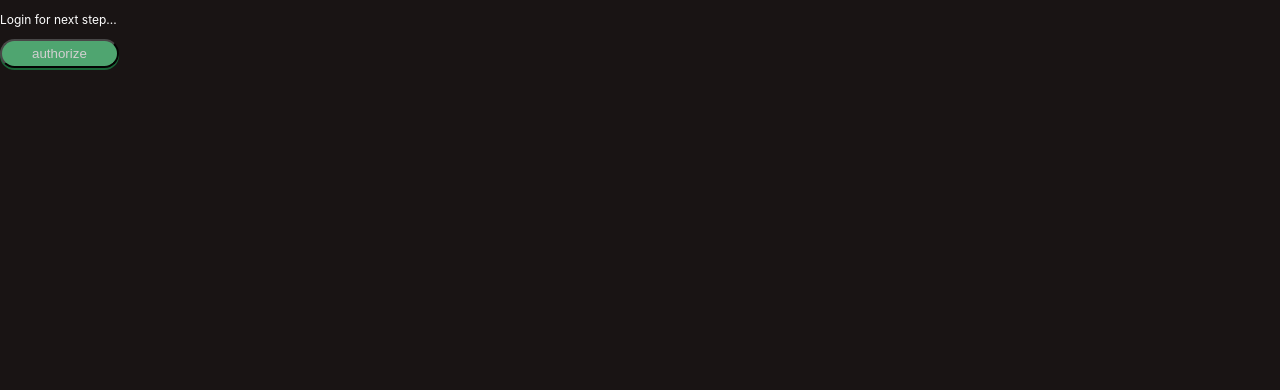
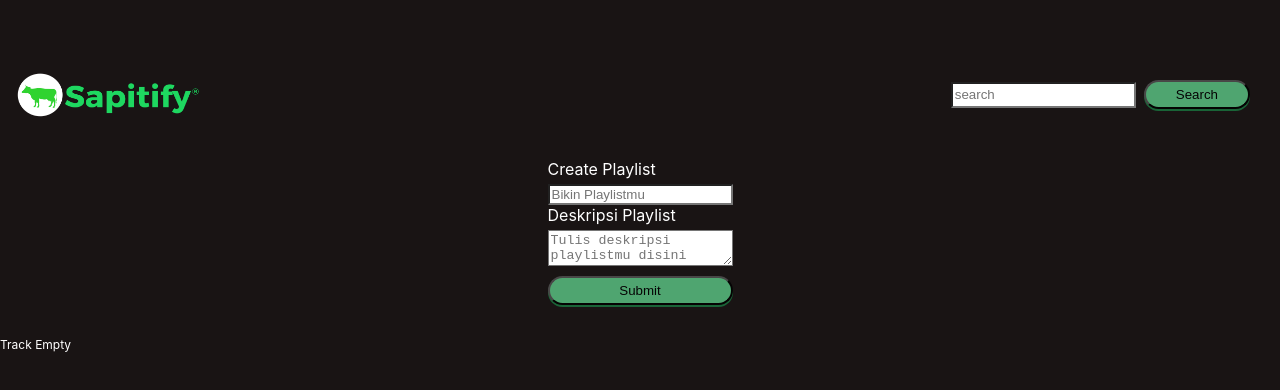
Before and after one commit to tiardwikrisnanto/sapitify-v2, a React (Create React App) app: page / in a window 1280 px wide. Shown: the top 390 px of the page. Built offline with nearby package versions, Linux system fonts and the light colour scheme; no server answers.

Commit message:
use Route

```diff
--- a/package.json
+++ b/package.json
@@ -11,6 +11,7 @@
     "react": "^17.0.2",
     "react-dom": "^17.0.2",
     "react-redux": "^7.2.8",
+    "react-router-dom": "^6.3.0",
     "react-scripts": "5.0.0",
     "react-toastify": "^8.2.0",
     "web-vitals": "^2.1.4"
--- a/src/App.js
+++ b/src/App.js
@@ -1,11 +1,19 @@
 
+import { BrowserRouter, Route, Router, Routes } from 'react-router-dom';
+import Login from './component/Conten/Login.js';
 import Home from './home/Home.js';
 
 
 function App() {
 
   return (
-    <Home />
+    <Routes>
+      <Route path={'/'} element={<Home />} ></Route>
+      <Route path='/login' element={<Login />} ></Route>
+      <Route path='/*' element={<p>Error Not Found</p>}></Route>
+    </Routes>
+
+
   );
 }
 
--- /dev/null
+++ b/src/component/Conten/Login.js
@@ -0,0 +1,64 @@
+import { useEffect, useState } from "react";
+import { Navigate } from "react-router-dom";
+
+const Login = () => {
+
+    const [state, setState] = useState({
+        accessToken: '',
+        isAuthorize: false,
+        tracks: [],
+    });
+
+    function getHashParams() {
+        const hashParams = {};
+        const r = /([^&;=]+)=?([^&;]*)/g;
+        const q = window.location.hash.substring(1);
+        let e = r.exec(q);
+
+        while (e) {
+            hashParams[e[1]] = decodeURIComponent(e[2]);
+            e = r.exec(q);
+        }
+        return hashParams;
+    }
+
+    function authorize() {
+        const params = getHashParams();
+        const { access_token: accessToken } = params;
+
+        setState({ accessToken, isAuthorize: accessToken !== undefined, tracks: [] });
+        accessToken !== undefined && sessionStorage.setItem('access_token', accessToken);
+
+    }
+
+    useEffect(() => {
+        authorize();
+    }, []);
+
+    const getSpotifyLinkAuthorize = () => {
+        const state = Date.now().toString();
+        const clientId = process.env.REACT_APP_SPOTIFY_CLIENT_ID;
+
+        console.log(clientId)
+
+        return `https://accounts.spotify.com/authorize?client_id=${clientId}&response_type=token&redirect_uri=http://localhost:3000&state=${state}&scope=${process.env.REACT_APP_SPOTIFY_SCOPE}`
+    };
+
+    return (
+        <>
+            {
+                sessionStorage.getItem('access_token') !== undefined ? (
+                    <Navigate to={'/'} />
+                ) : (
+                    <main className="center">
+                        <p>Login for next step...</p>
+                        <button><a href={getSpotifyLinkAuthorize()}>authorize</a></button>
+                    </main >
+                )
+            }
+        </>
+
+    )
+}
+
+export default Login;
--- a/src/home/Home.js
+++ b/src/home/Home.js
@@ -3,6 +3,7 @@ import { Conten } from "../component/Conten";
 import CreatePlaylist from "./Playlist";
 import { getUserProfile } from "../lib/fetchApi";
 import sapitifyy from "../image/sapitify.png"
+import { Navigate } from "react-router-dom";
 
 export default function Home() {
 
@@ -18,38 +19,11 @@ export default function Home() {
 
     const [search, setSearch] = useState("")
 
-    function getSpotifyLinkAuthorize() {
-        const state = Date.now().toString();
-        const clientId = process.env.REACT_APP_SPOTIFY_CLIENT_ID;
-
-        console.log(process.env.REACT_APP_SPOTIFY_SCOPE);
-
-        return `https://accounts.spotify.com/authorize?client_id=${clientId}&response_type=token&redirect_uri=http://localhost:3000&state=${state}&scope=${process.env.REACT_APP_SPOTIFY_SCOPE}`
-    };
-
-    function getHashParams() {
-        const hashParams = {};
-        const r = /([^&;=]+)=?([^&;]*)/g;
-        const q = window.location.hash.substring(1);
-        let e = r.exec(q);
-
-        while (e) {
-            hashParams[e[1]] = decodeURIComponent(e[2]);
-            e = r.exec(q);
-        }
-        return hashParams;
-    }
-
-    function authorize() {
-        const params = getHashParams();
-        const { access_token: accessToken } = params;
-
-        setState({ accessToken, isAuthorize: accessToken !== undefined, tracks: [] })
-
-    }
 
     async function onSearch() {
         const token = state.accessToken;
+
+        console.log(token);
 
         var requestOptions = {
             headers: {
@@ -83,12 +57,22 @@ export default function Home() {
         setSelects([...temp]);
         console.log(selects)
     }
+    function onLogout() {
+        console.log(localStorage.getItem('access_token'));
+        localStorage.removeItem('access_token');
+
+
+    }
 
 
 
     useEffect(() => {
-        authorize();
-        const accessTokenParams = new URLSearchParams(window.location.hash).get('#access_token');
+        setState({
+            accessToken: new URLSearchParams(window.location.hash).get('#access_token'),
+            isAuthorize: true,
+            tracks: [],
+        });
+        const accessTokenParams = state.accessToken;
 
         if (accessTokenParams !== null) {
 
@@ -111,16 +95,7 @@ export default function Home() {
     return (
 
         <>
-            {!state.isAuthorize && (
-                <main className="center">
-                    <p>Login for next step...</p>
-                    <button><a href={getSpotifyLinkAuthorize()}>authorize</a></button>
-                </main>
-            )}
-
-            {
-                state.isAuthorize && (
-
+            {localStorage.getItem('access_token') !== undefined ? (
                 <>
 
 
@@ -129,6 +104,7 @@ export default function Home() {
                         <div className="searchbar">
                             <input type="text" placeholder="search" onChange={(event) => setSearch(event.target.value)} />
                             <button type="button" onClick={() => onSearch()}>Search</button>
+                            {/* <button type="button" onClick={() => onLogout()}>Logout</button> */}
                         </div>
                         <CreatePlaylist uriTracks={selects} accessToken={state.accessToken} user={user} />
                         {
@@ -141,8 +117,9 @@ export default function Home() {
                         }
                     </main>
                 </>
-                )
-            }
+            ) : (<Navigate to={'/login'} />)}
+
+
         </>
     )
 
--- a/src/index.js
+++ b/src/index.js
@@ -3,10 +3,14 @@ import ReactDOM from 'react-dom';
 import './index.css';
 import App from './App';
 import reportWebVitals from './reportWebVitals';
+import { BrowserRouter } from 'react-router-dom';
 
 ReactDOM.render(
   <React.StrictMode>
-    <App />
+    <BrowserRouter>
+      <App />
+    </BrowserRouter>
+
   </React.StrictMode>,
   document.getElementById('root')
 );
```
Also changed, not shown: 1 other file (tests, documents, lock files or other folders). Lines whose indentation alone changed are shown as unchanged.
